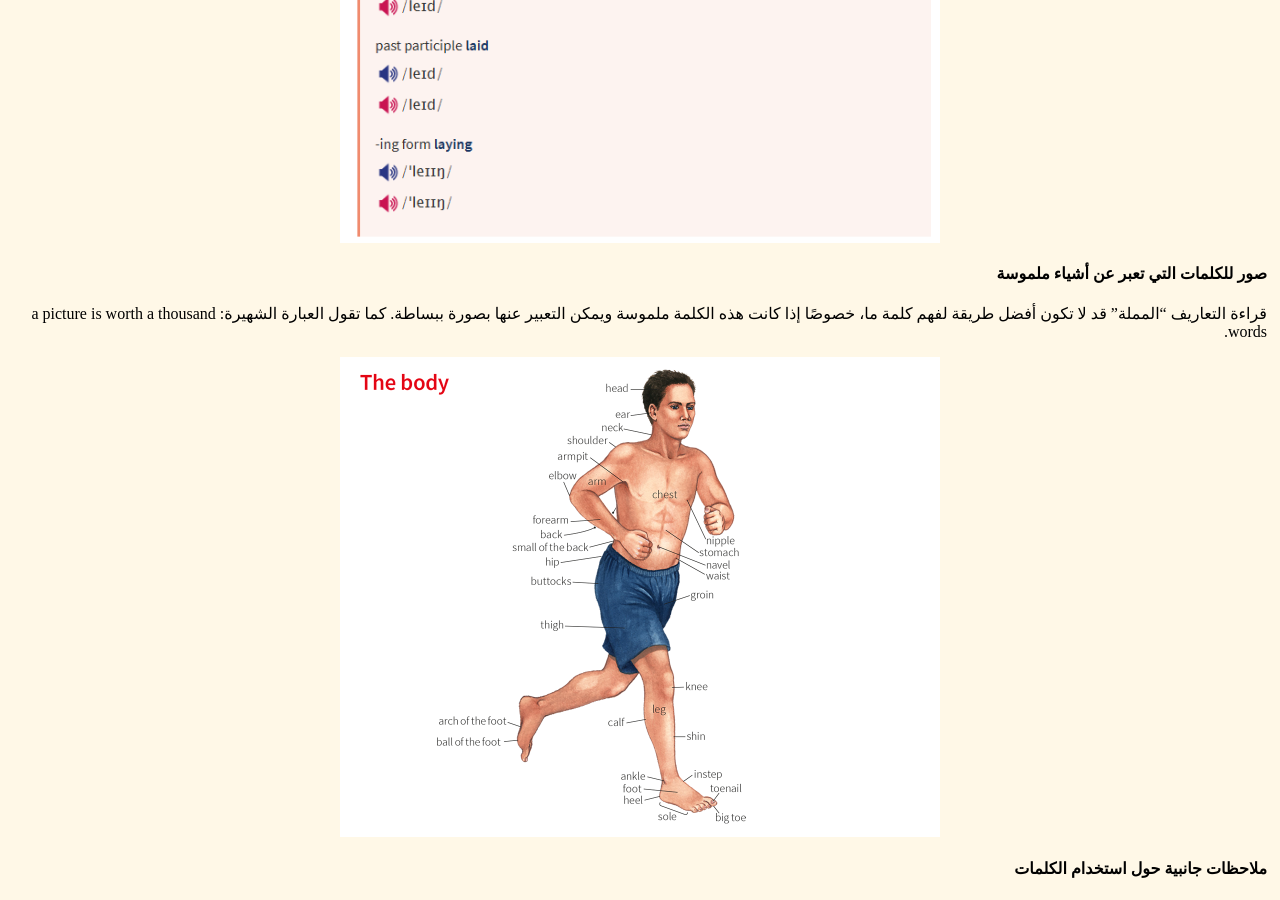
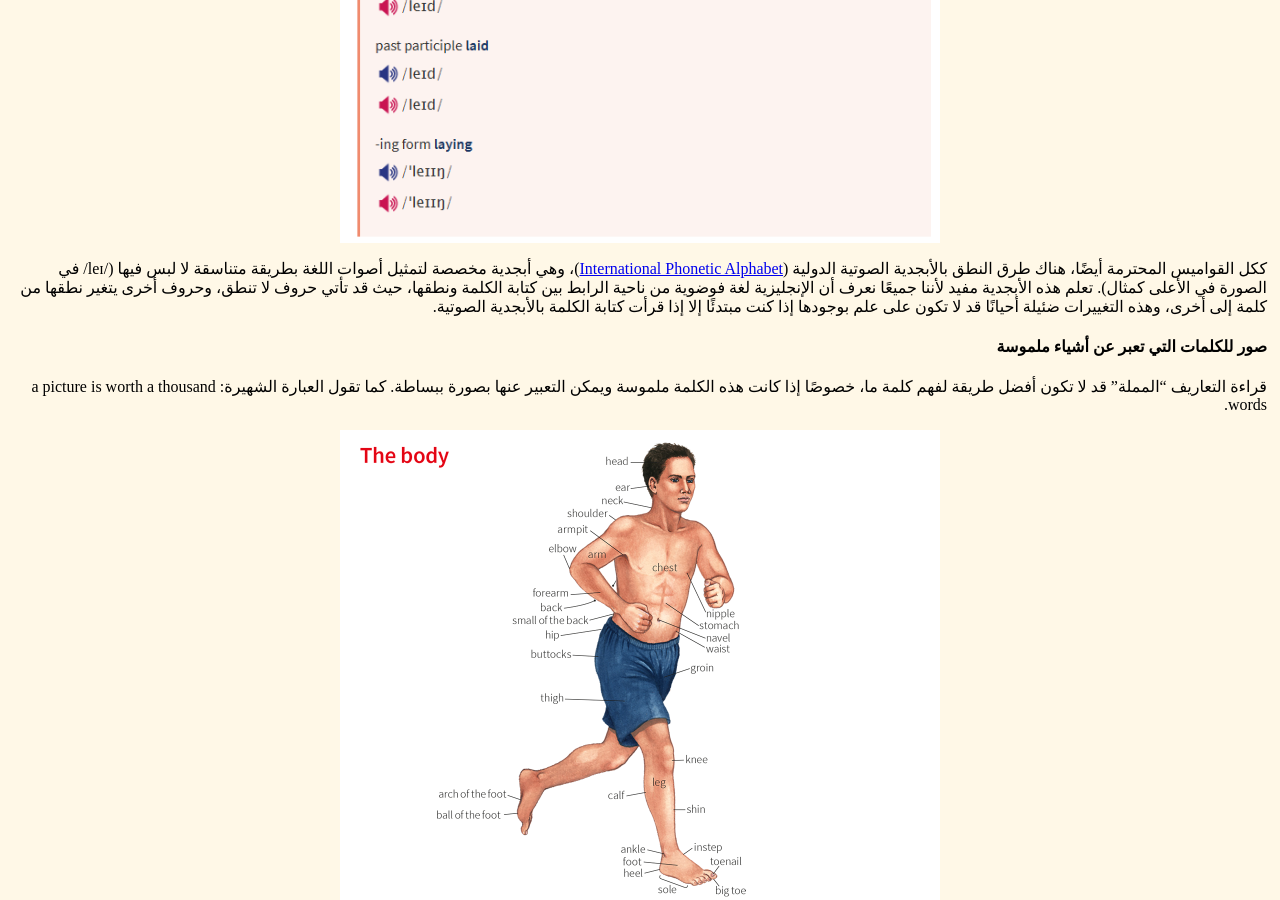
Before and after one commit to abdnh/abdnh.github.io, a Jekyll site: the page built from _posts/2021-04-26-english-dictionaries.md, in a window 1280 px wide and 900 px high, scrolled down 3080 px. Built offline with Jekyll 4.4.1, drawn with Linux system fonts in a browser that asks for light colours; some of the changed text lies outside the part shown.

Commit message:
Update english-dictionaries.md

```diff
--- a/_posts/2021-04-26-english-dictionaries.md
+++ b/_posts/2021-04-26-english-dictionaries.md
@@ -134,6 +134,13 @@ uuid: 078b7863-defa-4dbd-aada-52dd94295cac
 بالإضافة إلى تسجيلات منفصلة لنطق الأفعال المصرفة غير الشاذة والشاذة منها، وهذا ما لم ألحظه في أي قاموس آخر،
 وأظن أنه مفيد لأن بعض الأفعال قد لا تكون طريقة نطقها واضحة حتى عندما تضاف إليها لاحقات مثل ed خصوصًا للمبتدئين مثلي.
 ![تسجيلات صوتية متعددة لطريقة نطق الكلمات في قاموس أكسفورد للمتعلمين](assets/images/oxford-learner-pronunciations.png){:width="600px"}
+
+ككل القواميس المحترمة أيضًا، هناك طرق النطق بالأبجدية الصوتية الدولية ([International Phonetic Alphabet](https://ar.wikipedia.org/wiki/%D8%A3%D9%84%D9%81%D8%A8%D8%A7%D8%A6%D9%8A%D8%A9_%D8%B5%D9%88%D8%AA%D9%8A%D8%A9_%D8%AF%D9%88%D9%84%D9%8A%D8%A9))،
+وهي أبجدية مخصصة لتمثيل أصوات اللغة بطريقة متناسقة لا لبس فيها (/leɪ/ في الصورة في الأعلى كمثال).
+تعلم هذه الأبجدية مفيد لأننا جميعًا نعرف أن الإنجليزية لغة فوضوية من ناحية الرابط بين كتابة الكلمة ونطقها،
+حيث قد تأتي حروف لا تنطق، وحروف أخرى يتغير نطقها من كلمة إلى أخرى، وهذه
+التغييرات ضئيلة أحيانًا قد لا تكون على علم بوجودها إذا كنت مبتدئًا إلا
+إذا قرأت كتابة الكلمة بالأبجدية الصوتية.
 
 #### صور للكلمات التي تعبر عن أشياء ملموسة
 
@@ -385,6 +392,8 @@ I can no longer put up with him (لا أستطيع تحمله بعد الآن).
 كما للقواميس السابقة إذا وجدت ما أكتبه عنها.
 - <https://www.macmillandictionary.com/>
 - <https://www.learnthat.org>
+- <https://www.onelook.com/>
+- <https://chambers.co.uk/book/the-chambers-dictionary/>
 
 [^1]: جدير بالذكر  أن القدرة على الشرح بأسلوب واضح قد لا تكون فطرية ومتطورة حتى عند المتحدثين الأصليين وتحتاج ربما إلى دراسة مخصصة لفن صنع القواميس، حيث إن معرفة المتحدثين الأصليين بلغتهم عادة ما تكون تلقائية لا واعية تصبح بمثابة حدس وبداهة مع كثرة الخلطة مع اللغة. في الحقيقة، قد تكون تلقائية القدرة اللغوية وعدم القدرة على الوصول إلى شرح "منطقي" ومبرر لبعض الأشياء في اللغة (النحو والقواعد على وجه الخصوص) هي المؤشر الرئيسي للطلاقة (fluency) والتمكن من اللغة. مثلًا، كثير من قواعد اللغة اعتباطية وقد لا تعني شيئًا لمتعلمها، لكنها تبدو طبيعية (natural كما يقال عادة) للمتحدثين الأصليين بدون أن يقدروا على إعطاء سبب "عقلاني" لهذا الشعور.
 
```
